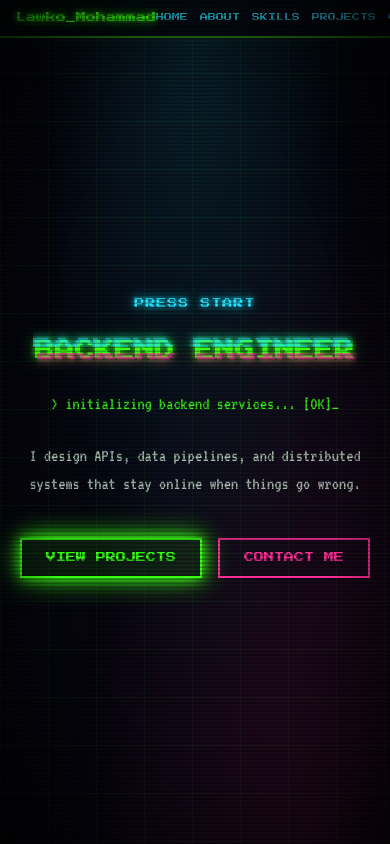
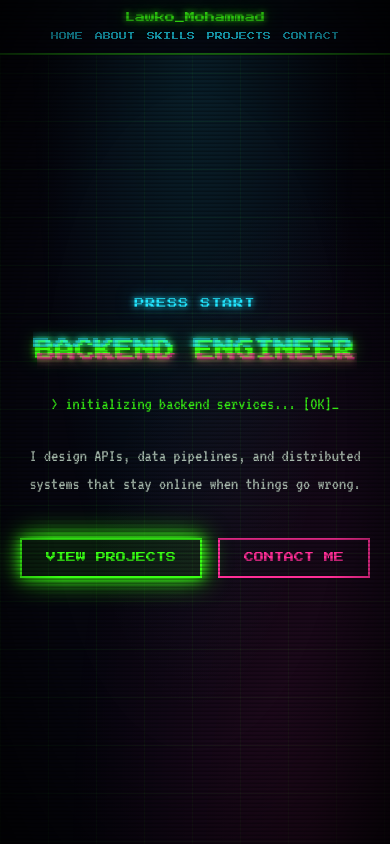
Before and after one commit to llaarriizz/portfolio, a React (Vite) app in the folder frontend/: page / in a window 390 px wide. Shown: the top 844 px of the page. Built offline with nearby package versions, Linux system fonts and the light colour scheme.

Commit message:
Fix mobile nav and footer overflow

```diff
--- a/frontend/src/components/Footer.tsx
+++ b/frontend/src/components/Footer.tsx
@@ -1,7 +1,7 @@
 export function Footer() {
   return (
-    <footer className="relative z-10 border-t-2 border-neon/30 py-8 text-center">
-      <p className="font-pixel text-[8px] text-neon/50 sm:text-[9px]">
+    <footer className="relative z-10 border-t-2 border-neon/30 px-4 py-8 text-center">
+      <p className="font-pixel text-[8px] leading-relaxed text-neon/50 sm:text-[9px]">
         INSERT COIN TO CONTINUE — © 2026 LAWKO MOHAMMAD.
       </p>
       <p className="mt-3 font-mono text-sm text-cyan/40">
--- a/frontend/src/components/Nav.tsx
+++ b/frontend/src/components/Nav.tsx
@@ -9,7 +9,7 @@ const LINKS = [
 export function Nav() {
   return (
     <header className="fixed inset-x-0 top-0 z-40 border-b-2 border-neon/40 bg-void/80 backdrop-blur-sm">
-      <nav className="mx-auto flex max-w-5xl items-center justify-between px-4 py-3 sm:px-6">
+      <nav className="mx-auto flex max-w-5xl flex-col items-center gap-2 px-4 py-3 sm:flex-row sm:justify-between sm:gap-0 sm:px-6">
         <a
           href="#home"
           className="font-pixel text-[10px] text-neon text-glow sm:text-xs"
```
